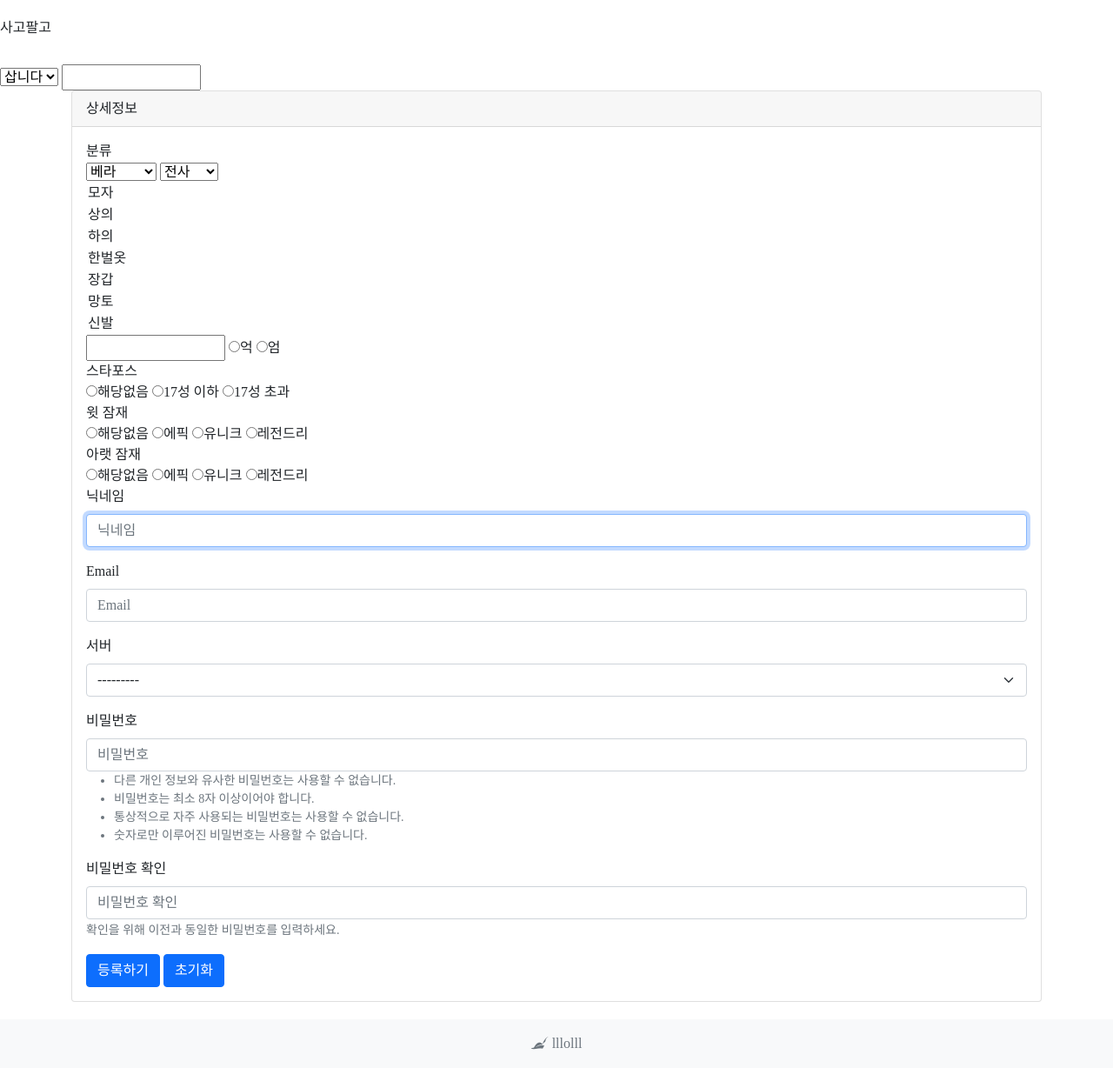
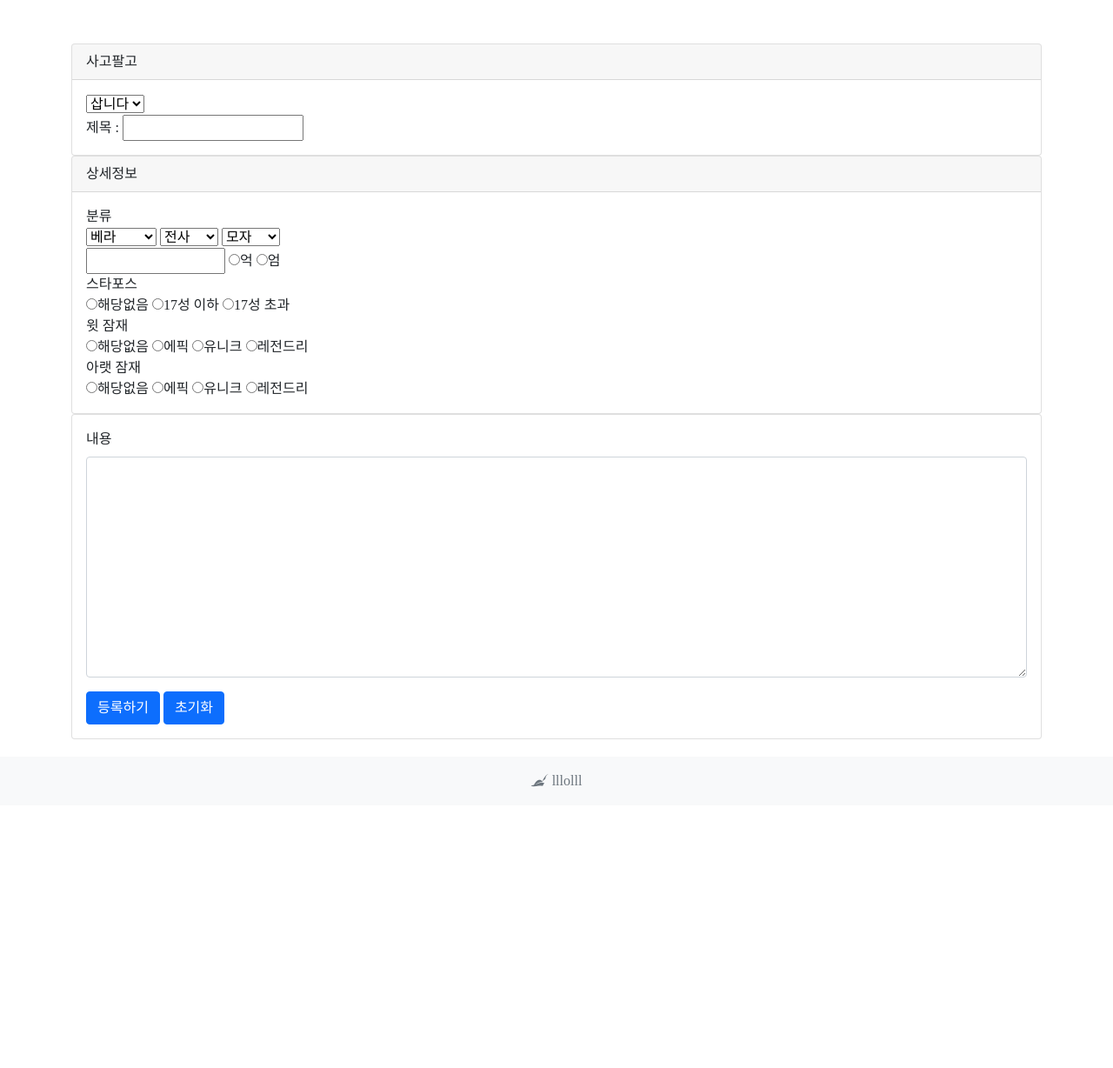
Before and after one commit to seuljaa/lllolll, a Django app: template config/templates/deal/deal_item_post.html in a window 1280 px wide. Shown: the part 56-1284 px from the top of the page at 87% size. After the commit the page ends 961 px from the top, so only its background shows below. Run offline with Django 4.2, Linux system fonts and the light colour scheme; the template is opened without the code that fills it: values that come from a table or form of the project are taken from there, others are empty; the visitor is signed in with stand-in values (Sample User, id 1); parts of the project's set-up code (start-up, migrations or seed data) failed here and were passed over; some libraries are stand-ins or nearby versions; some web fonts are replaced.

Commit message:
방어구거래작성구현

```diff
--- a/base/static/common.css
+++ b/base/static/common.css
@@ -15,12 +15,12 @@
   min-height: 100vh;
 }
 
-.t-w-10 {
-  width: 2.5rem;
+.t-w-40 {
+  width: 10rem;
 }
 
-.t-w-40 {
-  width: 10rem;
+.t-w-80 {
+  width: 20rem;
 }
 
 .t-flex-1 {
--- a/config/templates/deal/deal_item_post.html
+++ b/config/templates/deal/deal_item_post.html
@@ -2,16 +2,25 @@
 {% load django_bootstrap5 %}
 {%block content %}
 <section class="section-prod-detail">
-    사고팔고
     <div class="t-mt-[30px]">
         {% if user.is_authenticated %}
         <form method="POST">
             {% csrf_token %}
-            <select name="sale_buy">
-                <option value="True" selected="selected">삽니다</option>
-                <option value="False">팝니다</option>
-            </select>
-            <input id="subject" name="subject" class="t-w-40" type="text">
+            <div class="container">
+                <div class="card">
+                    <div class="card-header">
+                        사고팔고
+                    </div>
+                    <div class="card-body">
+                        <select name="sale_buy">
+                            <option value="True" selected="selected">삽니다</option>
+                            <option value="False">팝니다</option>
+                        </select>
+                        <br>
+                        제목 : <input id="subject" name="subject" class="t-w-100" type="text">
+                    </div>
+                </div>
+            </div>
             <div class="container">
                 <div class="card">
                     <div class="card-header">
@@ -41,7 +50,7 @@
                             <option value="thief">도적</option>
                             <option value="pirate">해적</option>
                         </select>
-                        <section name="part">
+                        <select name="part">
                             <option value="cap">모자</option>
                             <option value="top">상의</option>
                             <option value="bottom">하의</option>
@@ -49,7 +58,8 @@
                             <option value="gloves">장갑</option>
                             <option value="cape">망토</option>
                             <option value="shoes">신발</option>
-                        </section>
+                        </select>
+                        <br>
                         <input id="price" name="price" class="t-w-40" type="text">
                         <label><input type="radio" name="price_kind" value="True">억</label>
                         <label><input type="radio" name="price_kind" value="False">엄</label>
@@ -73,6 +83,12 @@
                         <label><input type="radio" name="ability_2" value="epic">에픽</label>
                         <label><input type="radio" name="ability_2" value="unique">유니크</label>
                         <label><input type="radio" name="ability_2" value="legendary">레전드리</label>
+                    </div>
+                </div>
+            </div>
+            <div class="container">
+                <div class="card">
+                    <div class="card-body">
                         {% bootstrap_form form %}
                         {% bootstrap_button button_type="submit" content="등록하기" %}
                         {% bootstrap_button button_type="reset" content="초기화" %}
@@ -85,7 +101,6 @@
             <a href="{% url 'accounts:sign_in' %}?next={{request.get_full_path}}">로그인</a> 후 이용해주세요.
         </div>
         {% endif %}
-
         {% if form.errors %}
         <script>
                     let $lastForm = $('form').last();
@@ -99,9 +114,12 @@
 
 
 
+
+
+
+
         </script>
         {% endif %}
-
     </div>
     </div>
 </section>
--- a/deal/forms.py
+++ b/deal/forms.py
@@ -12,3 +12,6 @@ class PostForm(forms.ModelForm):
         widgets = {
             'content': SummernoteWidget(),
         }
+        labels = {
+            'content': '내용'
+        }
```
Also changed, not shown: deal/views.py (+24 -1 lines), deal/migrations/0002_alter_dealitems_group_alter_dealitems_part.py (added).
